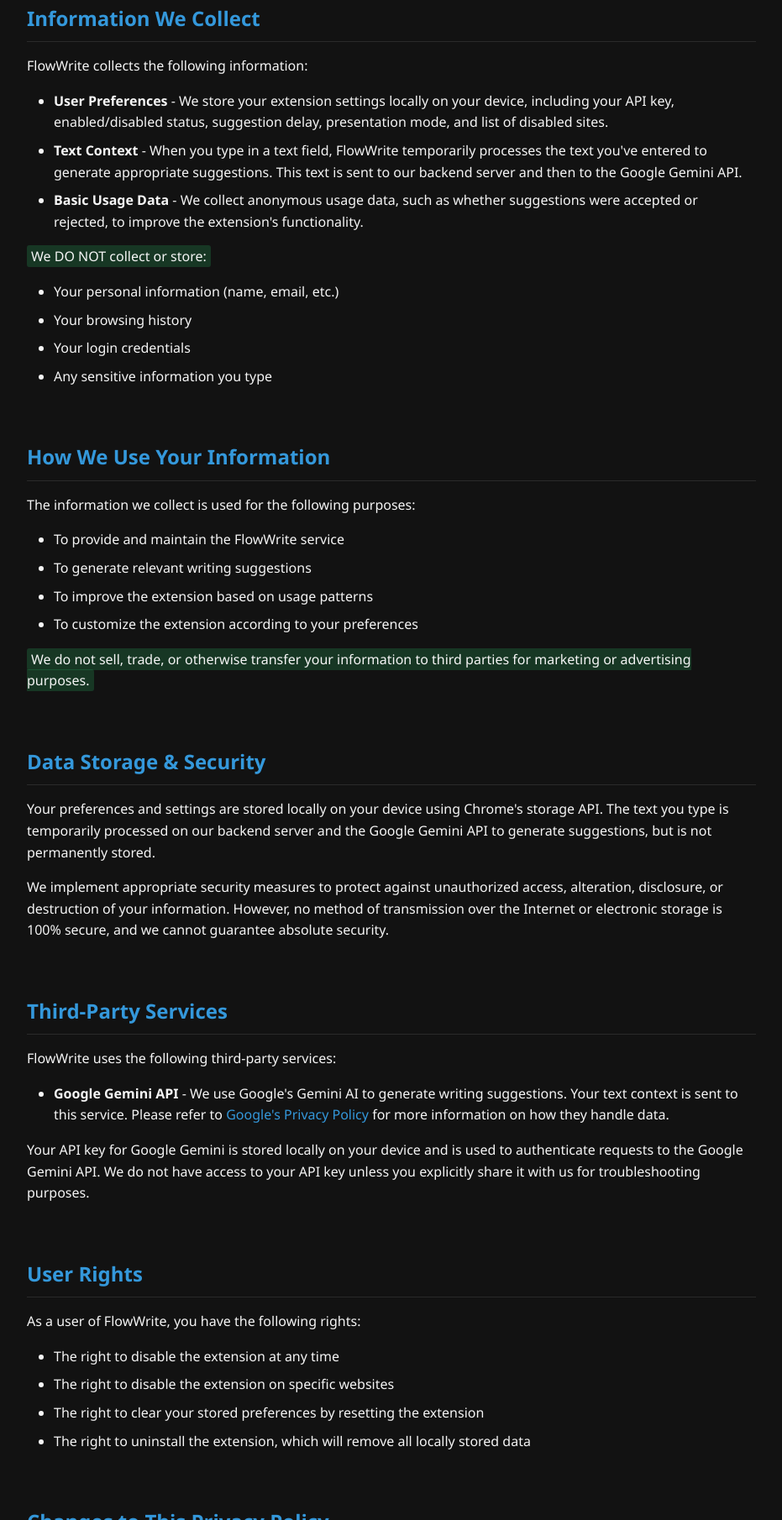
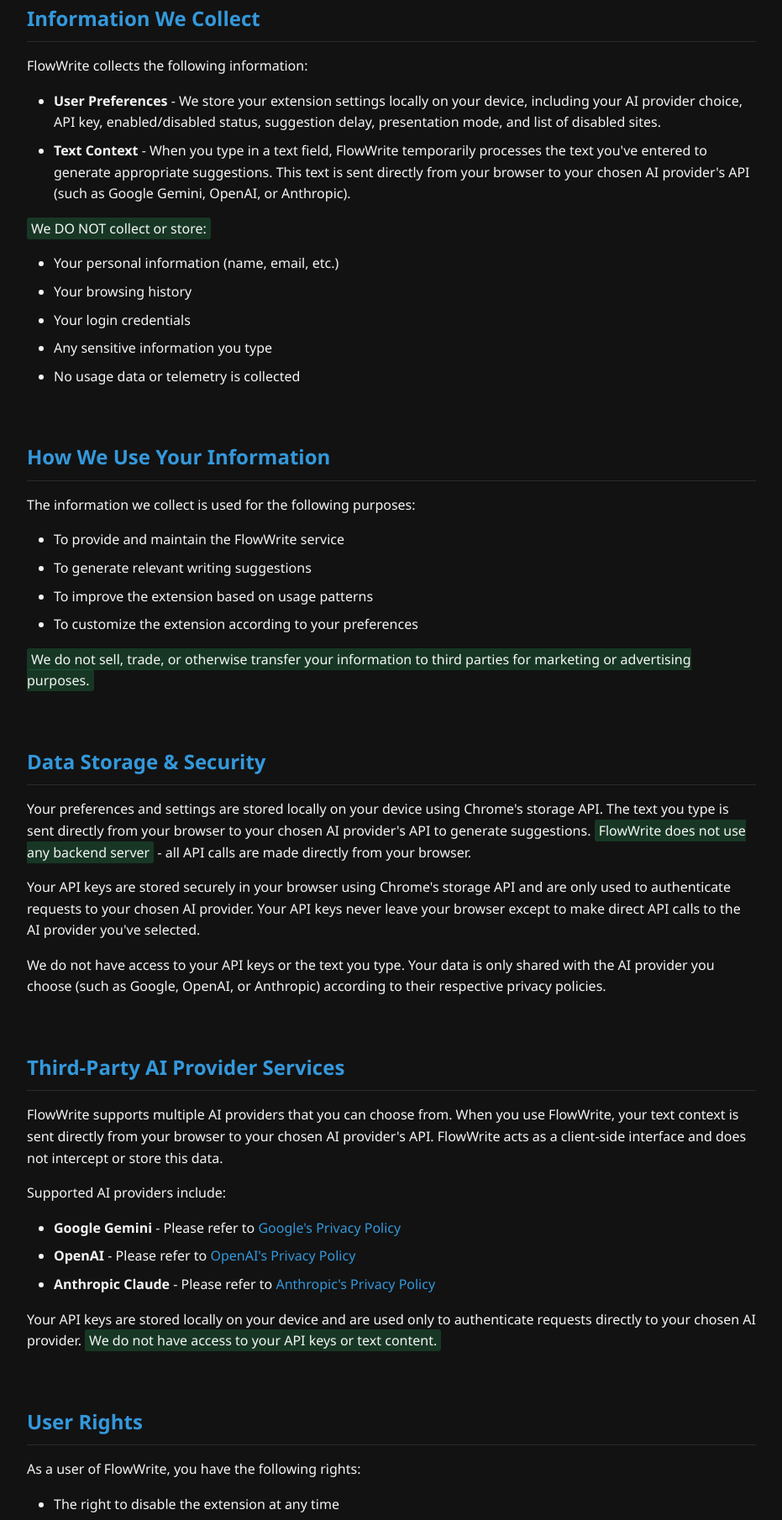
Before and after one commit to chirag127/FlowWrite-Browser-Extension-, a browser extension: page extension/privacy-policy.html in a window 1280 px wide. Shown: the part 967-2777 px from the top of the page at 84% size, without its empty margins (174-1105 px from the left). Drawn offline with Linux system fonts and the light colour scheme.

Commit message:
Update README, documentation, and landing pages to reflect client-side architecture, multi-provider support, and remove backend setup instructions

```diff
--- a/extension/privacy-policy.html
+++ b/extension/privacy-policy.html
@@ -243,22 +243,17 @@
                         <li>
                             <strong>User Preferences</strong> - We store your
                             extension settings locally on your device, including
-                            your API key, enabled/disabled status, suggestion
-                            delay, presentation mode, and list of disabled
-                            sites.
+                            your AI provider choice, API key, enabled/disabled
+                            status, suggestion delay, presentation mode, and list
+                            of disabled sites.
                         </li>
                         <li>
                             <strong>Text Context</strong> - When you type in a
                             text field, FlowWrite temporarily processes the text
                             you've entered to generate appropriate suggestions.
-                            This text is sent to our backend server and then to
-                            the Google Gemini API.
-                        </li>
-                        <li>
-                            <strong>Basic Usage Data</strong> - We collect
-                            anonymous usage data, such as whether suggestions
-                            were accepted or rejected, to improve the
-                            extension's functionality.
+                            This text is sent directly from your browser to your
+                            chosen AI provider's API (such as Google Gemini,
+                            OpenAI, or Anthropic).
                         </li>
                     </ul>
                     <p>
@@ -271,6 +266,7 @@
                         <li>Your browsing history</li>
                         <li>Your login credentials</li>
                         <li>Any sensitive information you type</li>
+                        <li>No usage data or telemetry is collected</li>
                     </ul>
                 </div>
 
@@ -305,41 +301,69 @@
                     <p>
                         Your preferences and settings are stored locally on your
                         device using Chrome's storage API. The text you type is
-                        temporarily processed on our backend server and the
-                        Google Gemini API to generate suggestions, but is not
-                        permanently stored.
+                        sent directly from your browser to your chosen AI
+                        provider's API to generate suggestions.
+                        <span class="highlight">FlowWrite does not use any
+                        backend server</span> - all API calls are made directly
+                        from your browser.
                     </p>
                     <p>
-                        We implement appropriate security measures to protect
-                        against unauthorized access, alteration, disclosure, or
-                        destruction of your information. However, no method of
-                        transmission over the Internet or electronic storage is
-                        100% secure, and we cannot guarantee absolute security.
+                        Your API keys are stored securely in your browser using
+                        Chrome's storage API and are only used to authenticate
+                        requests to your chosen AI provider. Your API keys never
+                        leave your browser except to make direct API calls to
+                        the AI provider you've selected.
+                    </p>
+                    <p>
+                        We do not have access to your API keys or the text you
+                        type. Your data is only shared with the AI provider you
+                        choose (such as Google, OpenAI, or Anthropic) according
+                        to their respective privacy policies.
                     </p>
                 </div>
 
                 <div class="policy-section">
-                    <h2>Third-Party Services</h2>
-                    <p>FlowWrite uses the following third-party services:</p>
+                    <h2>Third-Party AI Provider Services</h2>
+                    <p>
+                        FlowWrite supports multiple AI providers that you can
+                        choose from. When you use FlowWrite, your text context
+                        is sent directly from your browser to your chosen AI
+                        provider's API. FlowWrite acts as a client-side
+                        interface and does not intercept or store this data.
+                    </p>
+                    <p>Supported AI providers include:</p>
                     <ul>
                         <li>
-                            <strong>Google Gemini API</strong> - We use Google's
-                            Gemini AI to generate writing suggestions. Your text
-                            context is sent to this service. Please refer to
+                            <strong>Google Gemini</strong> - Please refer to
                             <a
                                 href="https://policies.google.com/privacy"
                                 target="_blank"
                                 >Google's Privacy Policy</a
                             >
-                            for more information on how they handle data.
+                        </li>
+                        <li>
+                            <strong>OpenAI</strong> - Please refer to
+                            <a
+                                href="https://openai.com/policies/privacy-policy"
+                                target="_blank"
+                                >OpenAI's Privacy Policy</a
+                            >
+                        </li>
+                        <li>
+                            <strong>Anthropic Claude</strong> - Please refer to
+                            <a
+                                href="https://www.anthropic.com/privacy"
+                                target="_blank"
+                                >Anthropic's Privacy Policy</a
+                            >
                         </li>
                     </ul>
                     <p>
-                        Your API key for Google Gemini is stored locally on your
-                        device and is used to authenticate requests to the
-                        Google Gemini API. We do not have access to your API key
-                        unless you explicitly share it with us for
-                        troubleshooting purposes.
+                        Your API keys are stored locally on your device and are
+                        used only to authenticate requests directly to your
+                        chosen AI provider.
+                        <span class="highlight">We do not have access to your
+                        API keys or text content.</span>
                     </p>
                 </div>
 
```
Also changed, not shown: AGENTS.md (+24 -28 lines), index.html (+15 -15 lines), privacy-policy.html (+14 -11 lines), README.md, backend/README.md (deleted).
